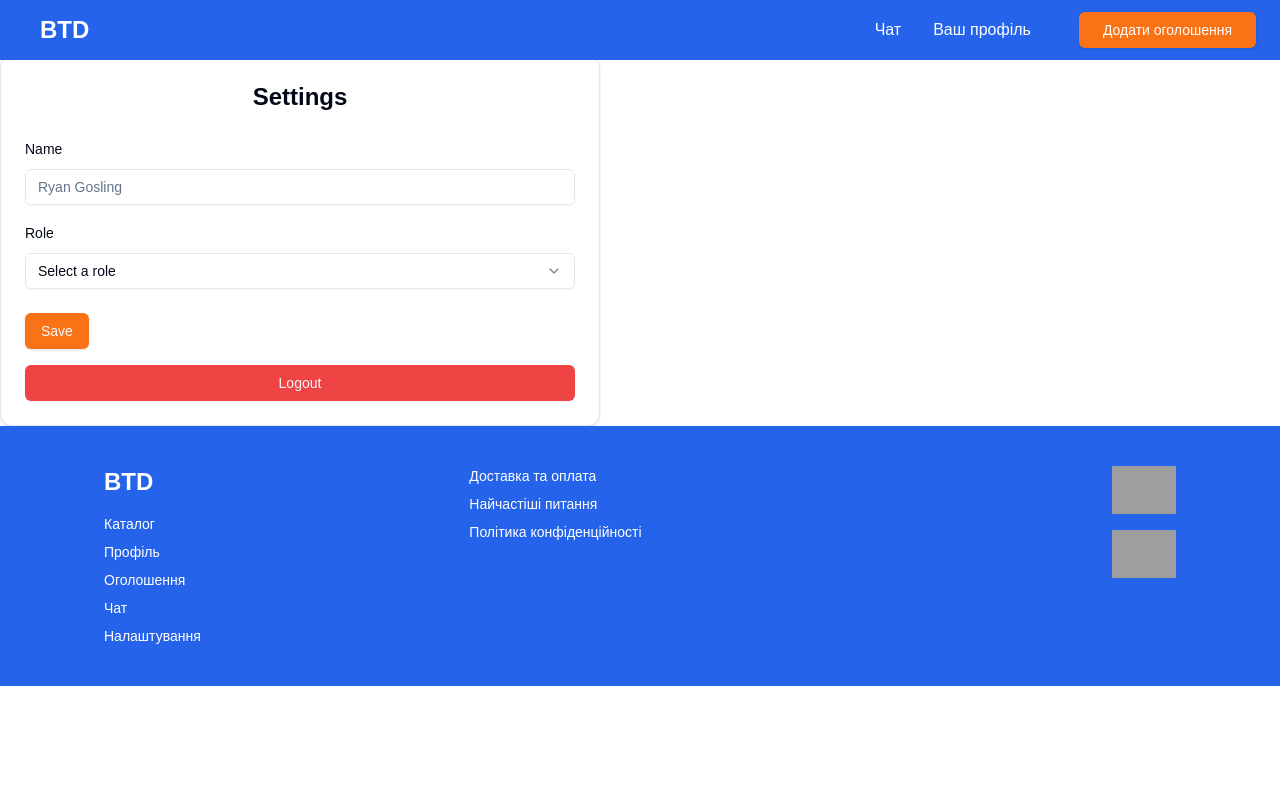
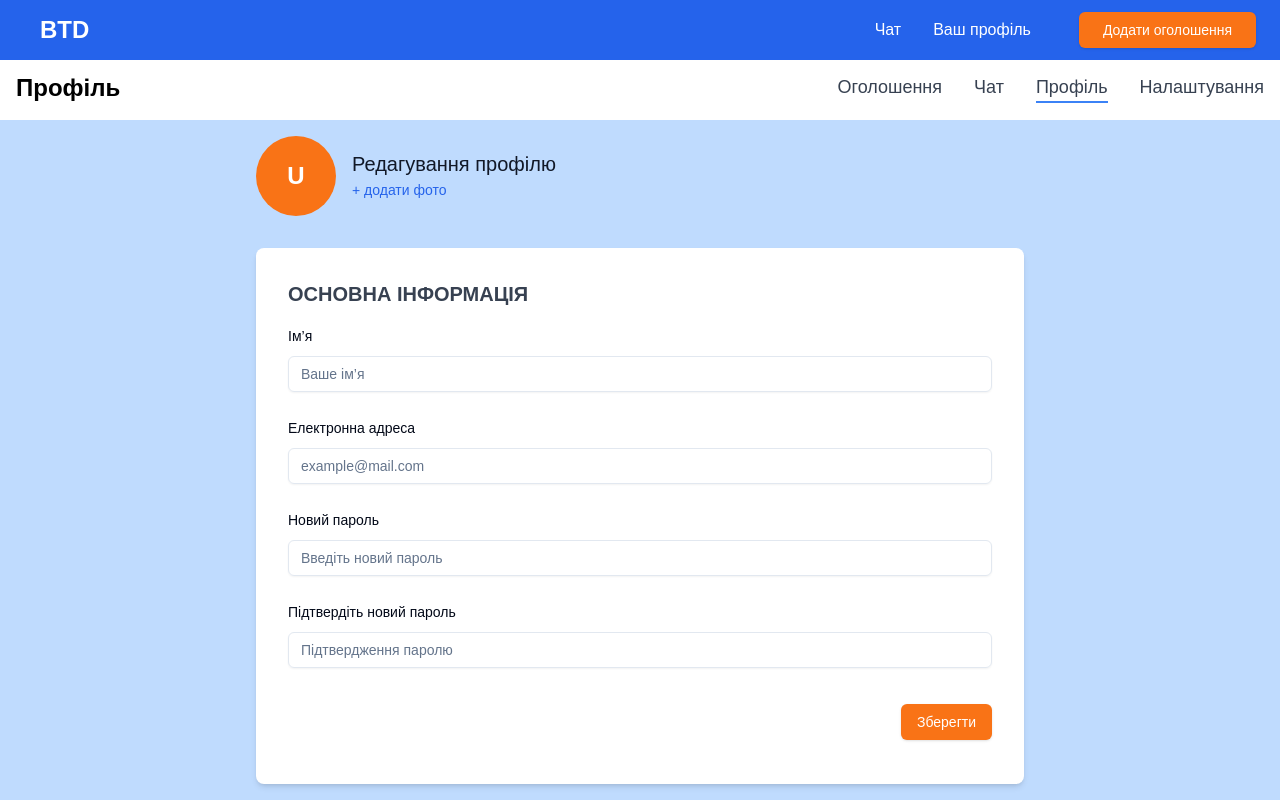
Before and after one commit to art1xee/college-practice, a Next.js app in the folder phoneshop/: page /profile-edit in a window 1280 px wide. Shown: the top 800 px of the page. Built offline with nearby package versions, Linux system fonts and the light colour scheme; no server answers; grey boxes are pictures that could not be loaded.

Commit message:
Add: Profile settings page, Translated Login/Register pages

```diff
--- a/phoneshop/src/app/(frontend)/(protected)/profile-edit/page.tsx
+++ b/phoneshop/src/app/(frontend)/(protected)/profile-edit/page.tsx
@@ -1,50 +1,25 @@
 "use client";
 
-import { logout } from "../../../../../actions/logout";
-
-import * as z from "zod";
+import React, { useState } from "react";
+import NavigationBar from "@/components/frontend/NavigationBar";
+import { Button } from "@/components/ui/button";
+import { Input } from "@/components/ui/input";
+import { Form, FormField, FormControl, FormItem, FormLabel, FormMessage } from "@/components/ui/form";
 import { useForm } from "react-hook-form";
 import { zodResolver } from "@hookform/resolvers/zod";
-import { useTransition, useState } from "react";
-import { useSession } from "next-auth/react";
-import { UserRole } from "@prisma/client";
+import * as z from "zod";
+import { SettingsSchema } from "../../../../../schemas";
+import { settings } from "../../../../../actions/settings";
+import { logout } from "../../../../../actions/logout";
+import { FormError } from "@/components/form-error";
+import { FormSuccess } from "@/components/form-success";
+import { useCurrentUser } from "../../../../../hooks/use-current-user";
 
-import {
-    Select,
-    SelectContent,
-    SelectItem,
-    SelectTrigger,
-    SelectValue,
-} from "@/components/ui/select";
-import { SettingsSchema } from "../../../../../schemas";
-import {
-    Card,
-    CardHeader,
-    CardContent,
-} from "@/components/ui/card";
-import { Button } from "@/components/ui/button";
-import { settings } from "../../../../../actions/settings";
-import {
-    Form,
-    FormField,
-    FormControl,
-    FormItem,
-    FormLabel,
-    FormDescription,
-    FormMessage,
-} from "@/components/ui/form";
-import { Input } from "@/components/ui/input";
-import { useCurrentUser } from "../../../../../hooks/use-current-user";
-import { FormSuccess } from "@/components/form-success";
-import { FormError } from "@/components/form-error";
-
-const ProfileEditPage = () => {
+const ProfileEditPage: React.FC = () => {
   const user = useCurrentUser();
-
   const [error, setError] = useState<string | undefined>();
   const [success, setSuccess] = useState<string | undefined>();
-    const { update } = useSession();
-    const [isPending, startTransition] = useTransition();
+  const [isPending, setIsPending] = useState(false);
 
   const form = useForm<z.infer<typeof SettingsSchema>>({
     resolver: zodResolver(SettingsSchema),
@@ -54,73 +29,90 @@ const ProfileEditPage = () => {
       password: undefined,
       newPassword: undefined,
       role: user?.role || undefined,
-        }
+    },
   });
 
-    const onSubmit = (values: z.infer<typeof SettingsSchema>) => {
-        startTransition(() => {
-            settings(values)
-             .then((data) => {
-                if (data && "error" in data) {
-                    setError(data.error);
+  const onSubmit = async (values: z.infer<typeof SettingsSchema>) => {
+    setIsPending(true);
+    try {
+      const result = await settings(values);
+      if (result && "error" in result) {
+        setError(result.error);
+      } else if (result && "success" in result) {
+        setSuccess(result.success);
       }
+    } catch {
+      setError("Something went wrong.");
+    } finally {
+      setIsPending(false);
+    }
+  };
 
-                if (data && "success" in data) {
-                    update()
-                    setSuccess(data.success);
-                }
-             })
-             .catch(() => setError("Something went wrong!"))
-        });
-    }
   const handleLogout = async () => {
-        await logout();  // Вызов функции logout
+    await logout();
   };
 
   return (
-        <Card className="w-[600px]">
-            <CardHeader>
-                <p className="text-2xl font-semibold text-center">
-                    Settings
-                </p>
-            </CardHeader>
-            <CardContent>
+    <div className="flex flex-col min-h-screen bg-blue-100">
+      {/* Navigation Bar */}
+      <NavigationBar />
+
+      {/* Main Content */}
+      <main className="flex-1 bg-blue-200 pt-4">
+        <div className="max-w-3xl mx-auto pb-6">
+          {/* Header */}
+          <div className="flex items-center gap-4 mb-8">
+            <div className="w-20 h-20 bg-orange-500 text-white flex items-center justify-center rounded-full text-2xl font-bold">
+              <span>{user?.name?.[0]?.toUpperCase() || "U"}</span>
+            </div>
+            <div>
+              <h2 className="text-xl font-medium text-gray-900">Редагування профілю</h2>
+              <button className="text-blue-600 text-sm hover:underline">+ додати фото</button>
+            </div>
+          </div>
+
+          {/* Profile Form */}
+          <div className="bg-white p-8 rounded-lg shadow-md">
+            <h3 className="text-xl font-bold text-gray-700 mb-4">ОСНОВНА ІНФОРМАЦІЯ</h3>
             <Form {...form}>
-                    <form
-                    className="space-y-6"
-                    onSubmit={form.handleSubmit(onSubmit)}
-                    >
-                        <div className="space-y-4">
+              <form className="space-y-6" onSubmit={form.handleSubmit(onSubmit)}>
                 <FormField
-                         control = {form.control}
-                         name = "name"
+                  control={form.control}
+                  name="name"
                   render={({ field }) => (
                     <FormItem>
-                                 <FormLabel>Name</FormLabel>
+                      <FormLabel>Ім’я</FormLabel>
                       <FormControl>
-                                     <Input
-                                       {...field}
-                                       placeholder="Ryan Gosling"
-                                       disabled={isPending}
-                                     />
+                        <Input {...field} placeholder="Ваше ім’я" disabled={isPending} />
                       </FormControl>
                       <FormMessage />
                     </FormItem>
                   )}
                 />
-                         {user?.isOAuth === false && (
-                        <>
                 <FormField
-                         control = {form.control}
-                         name = "email"
+                  control={form.control}
+                  name="email"
                   render={({ field }) => (
                     <FormItem>
-                                 <FormLabel>Email</FormLabel>
+                      <FormLabel>Електронна адреса</FormLabel>
+                      <FormControl>
+                        <Input {...field} placeholder="example@mail.com" disabled={isPending} />
+                      </FormControl>
+                      <FormMessage />
+                    </FormItem>
+                  )}
+                />
+                <FormField
+                  control={form.control}
+                  name="password"
+                  render={({ field }) => (
+                    <FormItem>
+                      <FormLabel>Новий пароль</FormLabel>
                       <FormControl>
                         <Input
                           {...field}
-                                       placeholder="RyanGosling@gmail.com"
-                                       type="email"
+                          type="password"
+                          placeholder="Введіть новий пароль"
                           disabled={isPending}
                         />
                       </FormControl>
@@ -129,16 +121,16 @@ const ProfileEditPage = () => {
                   )}
                 />
                 <FormField
-                         control = {form.control}
-                         name = "password"
+                  control={form.control}
+                  name="newPassword"
                   render={({ field }) => (
                     <FormItem>
-                                 <FormLabel>Password</FormLabel>
+                      <FormLabel>Підтвердіть новий пароль</FormLabel>
                       <FormControl>
                         <Input
                           {...field}
-                                       placeholder="******"
                           type="password"
+                          placeholder="Підтвердження паролю"
                           disabled={isPending}
                         />
                       </FormControl>
@@ -146,76 +138,32 @@ const ProfileEditPage = () => {
                     </FormItem>
                   )}
                 />
-                         <FormField
-                         control = {form.control}
-                         name = "newPassword"
-                         render={({ field }) => (
-                             <FormItem>
-                                 <FormLabel>New Password</FormLabel>
-                                 <FormControl>
-                                     <Input
-                                       {...field}
-                                       placeholder="******"
-                                       type="password"
-                                       disabled={isPending}
-                                     />
-                                 </FormControl>
-                                 <FormMessage />
-                             </FormItem>
-                            )}
-                         />
-                        </>
-                        )}
-                         <FormField
-                         control = {form.control}
-                         name = "role"
-                         render={({ field }) => (
-                             <FormItem>
-                                 <FormLabel>Role</FormLabel>
-                                 <Select
-                                   disabled={isPending}
-                                   onValueChange={field.onChange}
-                                   defaultValue={field.value}
-                                 >
-                                  <FormControl>
-                                    <SelectTrigger>
-                                        <SelectValue placeholder="Select a role"/>
-                                    </SelectTrigger>
-                                  </FormControl>
-                                  <SelectContent>
-                                    <SelectItem value={UserRole.ADMIN}>
-                                        Admin
-                                    </SelectItem>
-                                    <SelectItem value={UserRole.USER}>
-                                        User
-                                    </SelectItem>
-                                  </SelectContent>
-                                 </Select>
-                                 <FormMessage />
-                             </FormItem>
-                            )}
-                         />
-                        </div>
                 <FormError message={error} />
                 <FormSuccess message={success} />
-                        <Button
-                            disabled = {isPending}
-                            type="submit"
-                        >
-                            Save
+                <div className="py-3 flex justify-end">
+                  <Button type="submit" variant="default" className="bg-orange-500 text-white">
+                    Зберегти
                   </Button>
+                </div>
               </form>
             </Form>
-                {/* Кнопка выхода */}
-                <div className="mt-4">
-                    <Button onClick={handleLogout} variant="destructive" className="w-full">
-                        Logout
+          </div>
+
+          {/* Logout Button */}
+          <div className="mt-6">
+            <Button
+              variant="destructive"
+              className="bg-red-500 text-white w-full"
+              onClick={handleLogout}
+              disabled={isPending}
+            >
+              Вийти
             </Button>
           </div>
-            </CardContent>
-        </Card>
-    )
-
-}
+        </div>
+      </main>
+    </div>
+  );
+};
 
 export default ProfileEditPage;
--- a/phoneshop/src/app/(frontend)/(protected)/settings/page.tsx
+++ b/phoneshop/src/app/(frontend)/(protected)/settings/page.tsx
@@ -57,7 +57,7 @@ const SettingsPage: React.FC = async () => {
                         type="submit"
                         className="px-4 py-2 bg-orange-500 text-white"
                     >
-                        Sign Out
+                        Вийти з аккаунту
                     </button>
                 </form>
             </main>
--- a/phoneshop/src/components/auth/error-card.tsx
+++ b/phoneshop/src/components/auth/error-card.tsx
@@ -5,9 +5,9 @@ import { CardWrapper } from "@/components/auth/card-wrapper";
 export const ErrorCard = () => {
     return(
         <CardWrapper
-         headerLabel="Oops! Something went wrong!"
+         headerLabel="Ой! Щось пішло не так!"
          backButtonHref="/auth/login"
-         backButtonLabel="Back to login"
+         backButtonLabel="Повернутися до входу"
         >
          <div className = "w-full flex justify-center items-center">
             <ExclamationTriangleIcon className="text-destructive" />
--- a/phoneshop/src/components/auth/header.tsx
+++ b/phoneshop/src/components/auth/header.tsx
@@ -18,7 +18,7 @@ export const Header = ({
             <h1 className={cn(
                 "text-3xl font-semibold"
             )}>
-                Auth
+                Аунтифікація
             </h1>
             <p className="text-muted-foreground text-sm">
                 {label}
--- a/phoneshop/src/components/auth/login-form.tsx
+++ b/phoneshop/src/components/auth/login-form.tsx
@@ -50,8 +50,8 @@ export const LoginForm = () => {
 
     return (
         <CardWrapper
-        headerLabel="Welcome back!"
-        backButtonLabel="Don't have an account?"
+        headerLabel="З поверненням!"
+        backButtonLabel="Не маєте акаунта?"
         backButtonHref="/register"
         showSocial
         >
@@ -66,7 +66,7 @@ export const LoginForm = () => {
                         render={({ field }) => (
                             <FormItem>
                                 <FormLabel>
-                                    Email
+                                    Електронна адреса
                                 </FormLabel>
                                 <FormControl>
                                     <Input
@@ -86,7 +86,7 @@ export const LoginForm = () => {
                         render={({ field }) => (
                             <FormItem>
                                 <FormLabel>
-                                    Password
+                                    Пароль
                                 </FormLabel>
                                 <FormControl>
                                     <Input
@@ -98,7 +98,7 @@ export const LoginForm = () => {
                                 </FormControl>
                                 <Button variant="link" size="sm" asChild className="px-0 font-normal text-black">
                                     <Link href="/reset">
-                                        Forgot password?
+                                        Забули пароль?
                                     </Link>
                                 </Button>
                                 <FormMessage />
@@ -114,7 +114,7 @@ export const LoginForm = () => {
                     className="w-full"
                     variant="default"
                     >
-                        Login
+                        Логін
                     </Button>
                 </form>
             </Form>
--- a/phoneshop/src/components/auth/new-verification-form.tsx
+++ b/phoneshop/src/components/auth/new-verification-form.tsx
@@ -38,8 +38,8 @@ export const NewVerificationForm = () => {
 
     return (
         <CardWrapper
-        headerLabel="Confirming your verification"
-        backButtonLabel="Back to login"
+        headerLabel="Підтвердження вашої верифікації"
+        backButtonLabel="Повернутися до входу"
         backButtonHref="/login"
         >
             <div className="flex items-center w-full justify-center">
--- a/phoneshop/src/components/auth/register-form.tsx
+++ b/phoneshop/src/components/auth/register-form.tsx
@@ -45,8 +45,8 @@ export const RegisterForm = () => {
 
     return (
         <CardWrapper
-        headerLabel="Create an account"
-        backButtonLabel="Already have an account?"
+        headerLabel="Створіть обліковий запис"
+        backButtonLabel="Вже маєте обліковий запис?"
         backButtonHref="/login"
         showSocial
         >
@@ -61,7 +61,7 @@ export const RegisterForm = () => {
                         render={({ field }) => (
                             <FormItem>
                                 <FormLabel>
-                                    Name
+                                    Ім'я
                                 </FormLabel>
                                 <FormControl>
                                     <Input
@@ -81,7 +81,7 @@ export const RegisterForm = () => {
                         render={({ field }) => (
                             <FormItem>
                                 <FormLabel>
-                                    Email
+                                    Електронна адреса
                                 </FormLabel>
                                 <FormControl>
                                     <Input
@@ -101,7 +101,7 @@ export const RegisterForm = () => {
                         render={({ field }) => (
                             <FormItem>
                                 <FormLabel>
-                                    Password
+                                    Пароль
                                 </FormLabel>
                                 <FormControl>
                                     <Input
@@ -125,7 +125,7 @@ export const RegisterForm = () => {
                     className="w-full"
                     variant="default"
                     >
-                        Register
+                        Регістрація
                     </Button>
                 </form>
             </Form>
```
Lines whose indentation alone changed are shown as unchanged.
